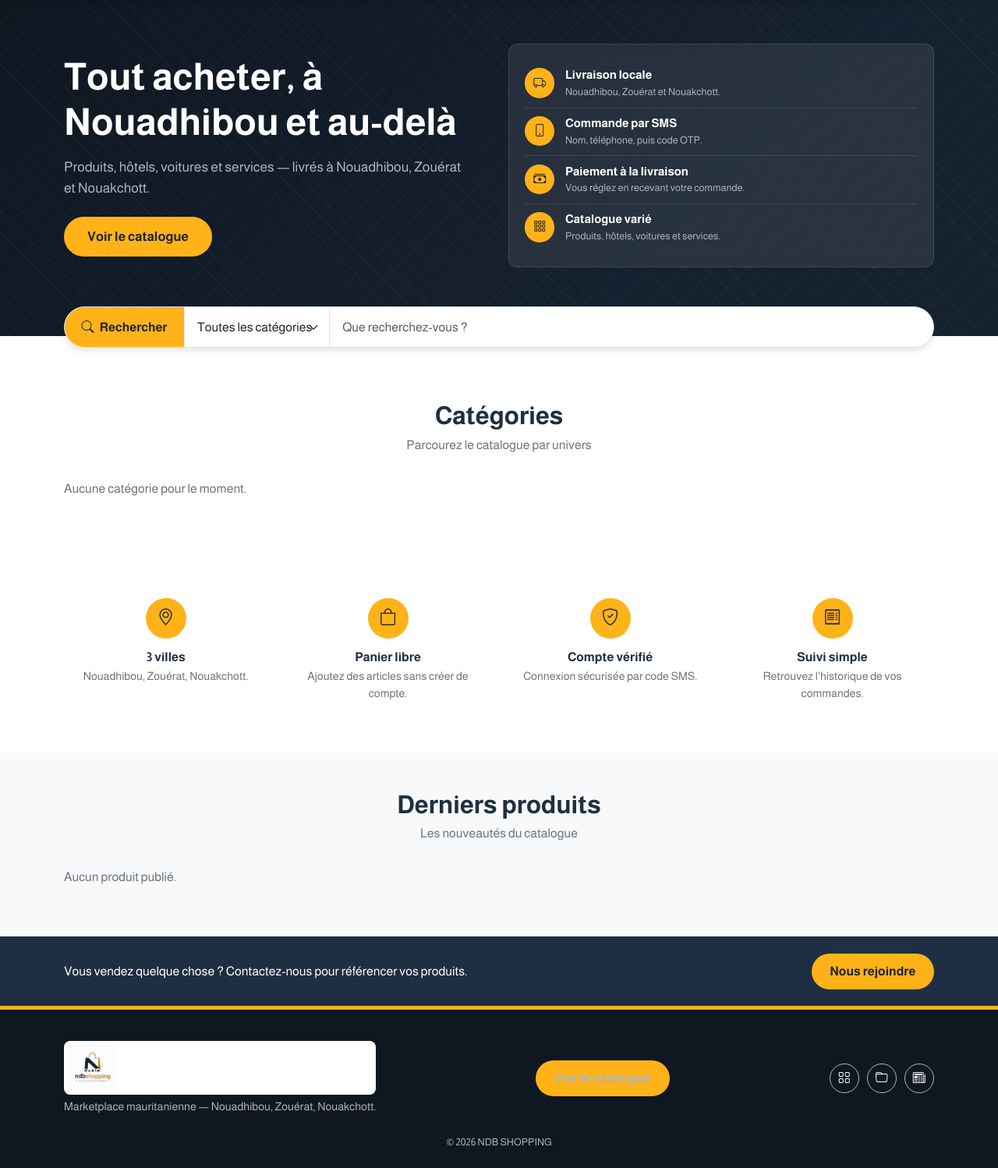
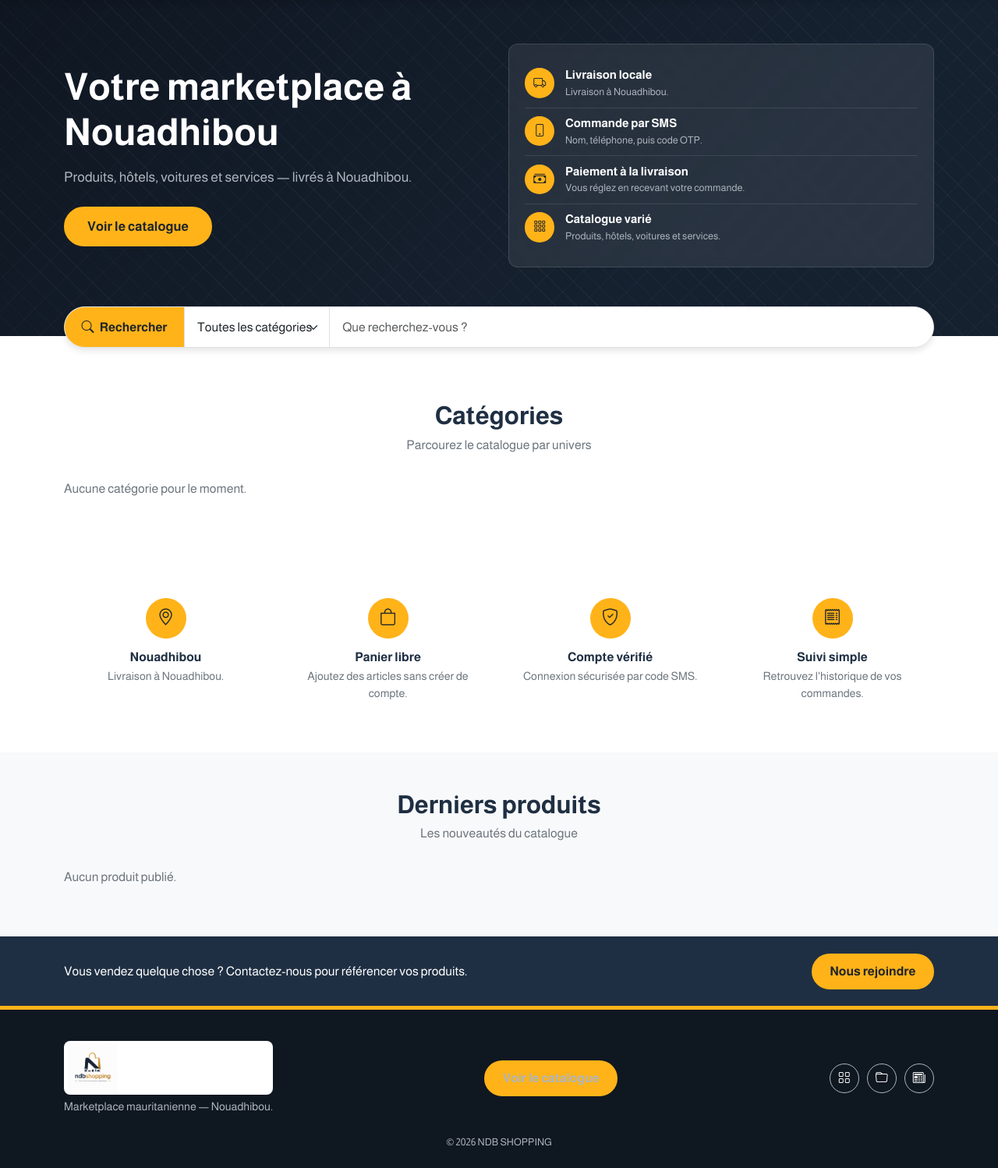
Before and after one commit to SidiMohamed22069/ndbshopping_frontend, a Django app: template templates/core/home.html in a window 1280 px wide. Shown: the part 72-1570 px from the top of the page at 78% size. Run offline with Django 5.2, Linux system fonts and the light colour scheme; the template is opened without the code that fills it, so the values that code supplies are empty; some libraries are stand-ins or nearby versions.

Commit message:
Refactor checkout process to remove city selection and set default delivery city to Nouadhibou. Update related translations and UI elements for clarity. Clean up unused city variables in admin panel and templates.

```diff
--- a/templates/base.html
+++ b/templates/base.html
@@ -135,7 +135,7 @@
           <a class="site-logo-link site-logo-link--footer" href="{% url 'core:home' %}">
             <img src="{% static 'img/logo.png' %}" alt="NDB Shopping" class="site-logo">
           </a>
-          <p>{% trans "Marketplace mauritanienne — Nouadhibou, Zouérat, Nouakchott." %}</p>
+          <p>{% trans "Marketplace mauritanienne — Nouadhibou." %}</p>
         </div>
         <a class="btn-cta" href="{% url 'catalog:product_list' %}">{% trans "Voir le catalogue" %}</a>
         <div class="footer-social" aria-label="{% trans 'Parcourir' %}">
--- a/templates/core/home.html
+++ b/templates/core/home.html
@@ -8,8 +8,8 @@
   <div class="container">
     <div class="row align-items-center g-4">
       <div class="col-lg-6">
-        <h1 class="hero-title">{% trans "Tout acheter, à Nouadhibou et au-delà" %}</h1>
-        <p class="hero-lead">{% trans "Produits, hôtels, voitures et services — livrés à Nouadhibou, Zouérat et Nouakchott." %}</p>
+        <h1 class="hero-title">{% trans "Votre marketplace à Nouadhibou" %}</h1>
+        <p class="hero-lead">{% trans "Produits, hôtels, voitures et services — livrés à Nouadhibou." %}</p>
         <a class="btn-cta btn-cta-lg" href="{% url 'catalog:product_list' %}">{% trans "Voir le catalogue" %}</a>
       </div>
       <div class="col-lg-6">
@@ -18,7 +18,7 @@
             <span class="trust-icon" aria-hidden="true"><i class="bi bi-truck"></i></span>
             <div>
               <h3>{% trans "Livraison locale" %}</h3>
-              <p>{% trans "Nouadhibou, Zouérat et Nouakchott." %}</p>
+              <p>{% trans "Livraison à Nouadhibou." %}</p>
             </div>
           </div>
           <div class="trust-item">
@@ -111,8 +111,8 @@
       <div class="col-12 col-md-6 col-lg-3">
         <div class="perk">
           <div class="perk-icon"><i class="bi bi-geo-alt"></i></div>
-          <h3>{% trans "3 villes" %}</h3>
-          <p>{% trans "Nouadhibou, Zouérat, Nouakchott." %}</p>
+          <h3>{% trans "Nouadhibou" %}</h3>
+          <p>{% trans "Livraison à Nouadhibou." %}</p>
         </div>
       </div>
       <div class="col-12 col-md-6 col-lg-3">
```
Also changed, not shown: accounts/views.py (+5 -11 lines), adminpanel/views.py (+0 -9 lines), templates/accounts/checkout.html (+2 -10 lines), templates/adminpanel/orders/list.html (+0 -8 lines), locale/ar/LC_MESSAGES/django.po, 1 other file.
